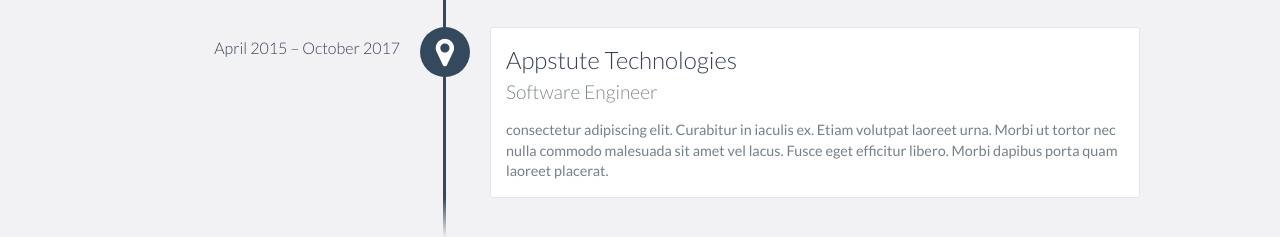
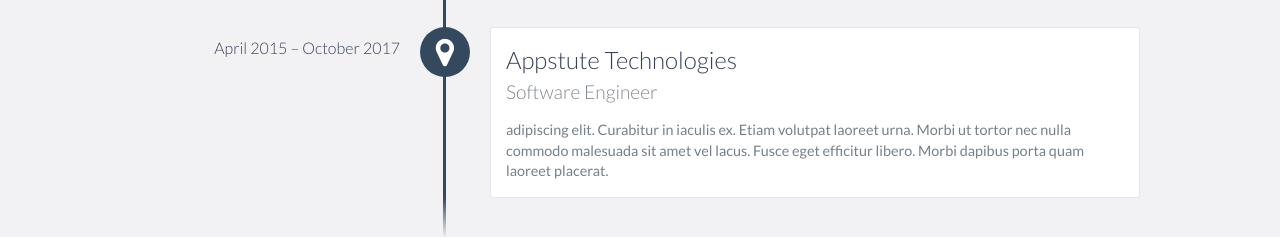
Before and after one commit to Pradeep-root/MyPortfolio, a website: page index.html in a window 1280 px wide. Shown: the part 1556-1793 px from the top of the page. Drawn offline with nearby package versions, Linux system fonts and the light colour scheme.

Commit message:
added experience

```diff
--- a/index.html
+++ b/index.html
@@ -105,7 +105,7 @@
                 <h3>Appstute Technologies</h3>
                 <h4>Software Engineer</h4>
                 <p>
-                     consectetur adipiscing elit. Curabitur in iaculis ex. Etiam volutpat laoreet urna. Morbi ut tortor nec nulla commodo malesuada sit amet vel lacus. Fusce eget efficitur libero. Morbi dapibus porta quam laoreet placerat.
+                   adipiscing elit. Curabitur in iaculis ex. Etiam volutpat laoreet urna. Morbi ut tortor nec nulla commodo malesuada sit amet vel lacus. Fusce eget efficitur libero. Morbi dapibus porta quam laoreet placerat.
                 </p>
             </div>
         </div>
```
